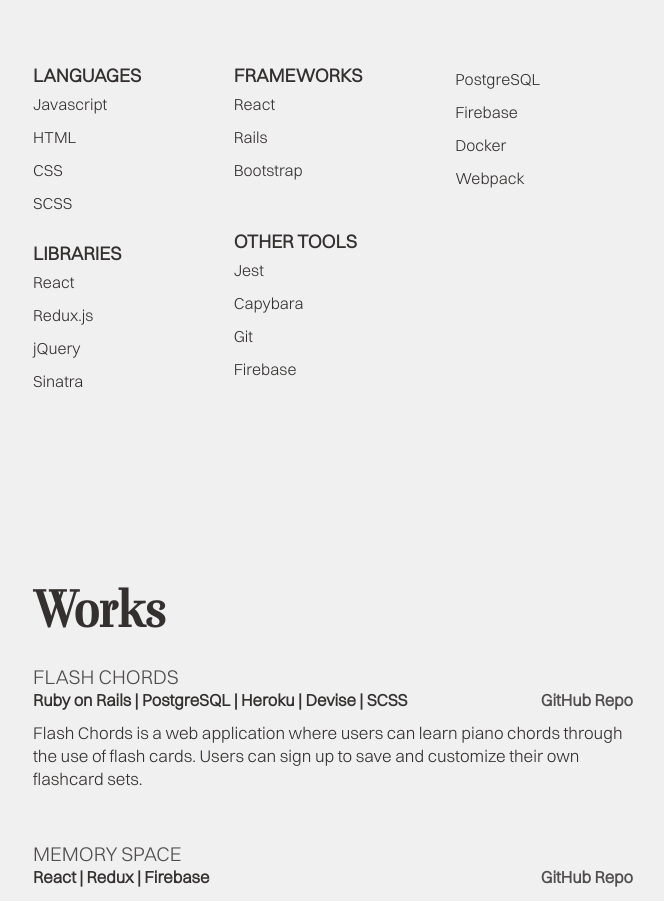
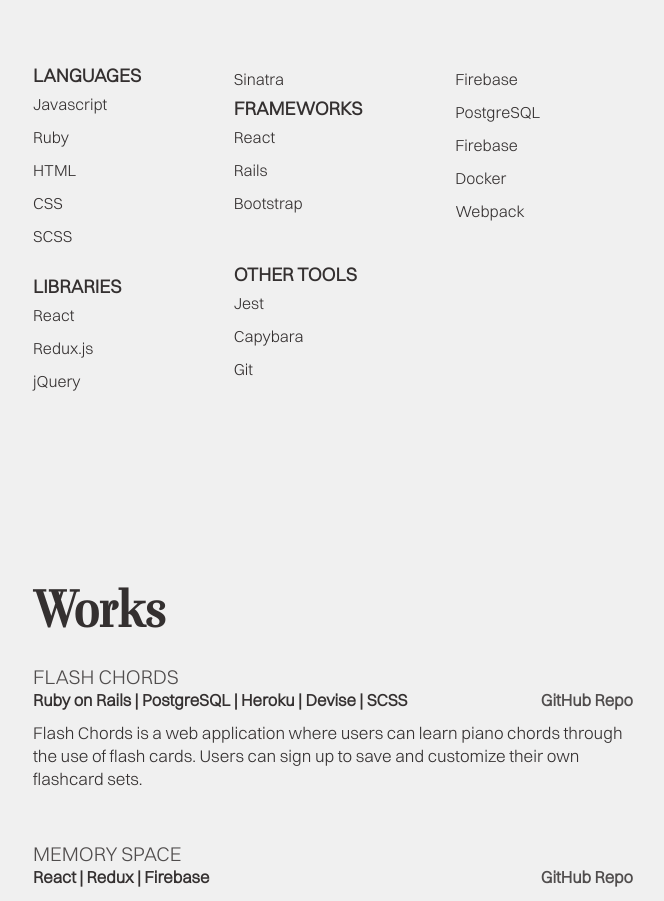
Before and after one commit to mekinsie/portfolio-react, a React (Create React App) app: page / in a window 1280 px wide. Shown: the part 1724-2625 px from the top of the page, without its empty margins (307-971 px from the left). Built offline with nearby package versions, Linux system fonts and the light colour scheme.

Commit message:
Add ruby to languages

```diff
--- a/src/components/Skills.js
+++ b/src/components/Skills.js
@@ -33,6 +33,7 @@
           <List>
             <h3>LANGUAGES</h3>
             <li>Javascript</li>
+            <li>Ruby</li>
             <li>HTML</li>
             <li>CSS</li>
             <li>SCSS</li><br></br>
```
